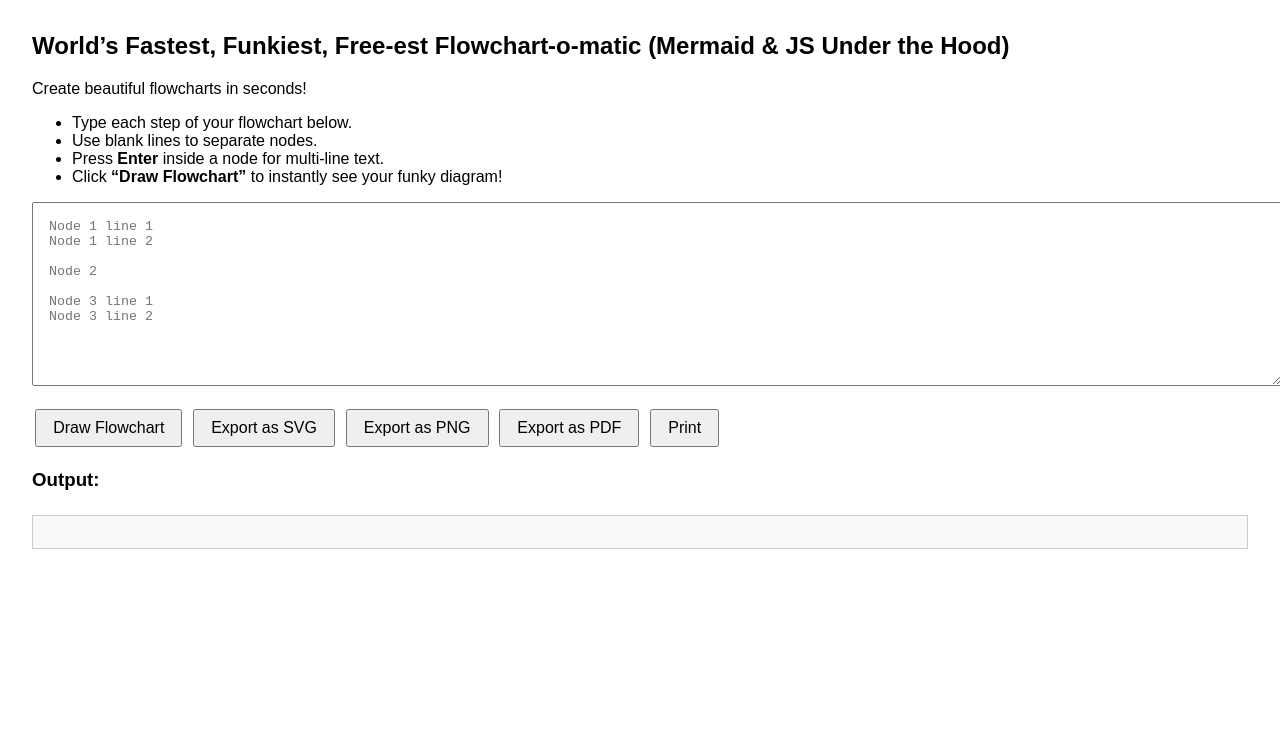
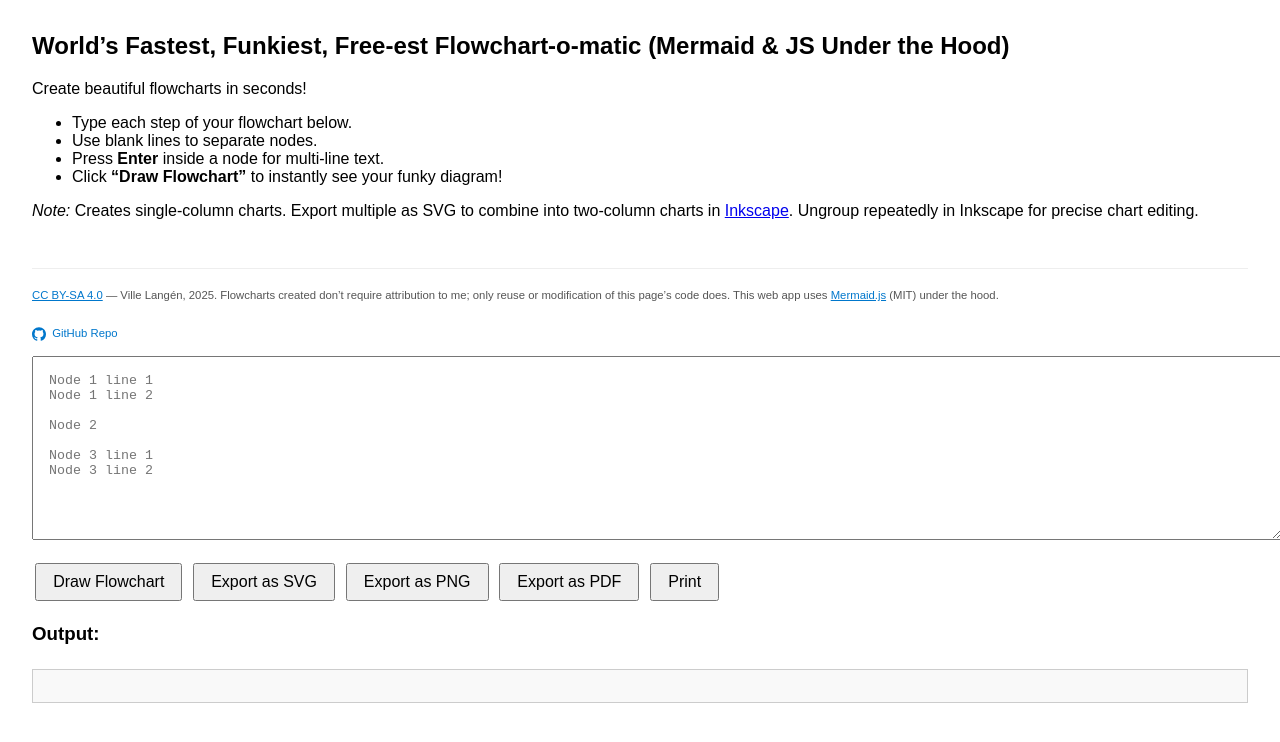
Before and after one commit to vljlangen/mermaid-js-flowchart, a plain HTML site: page index.html in a window 1280 px wide. Drawn offline with Linux system fonts and the light colour scheme.

Commit message:
Update footer: clarify attribution and separate GitHub link

```diff
--- a/index.html
+++ b/index.html
@@ -3,7 +3,7 @@
 <head>
 <meta charset="UTF-8">
 <meta name="viewport" content="width=device-width, initial-scale=1.0">
-<title>FlowchartWizard JS + Mermaid Invisible-X Padding</title>
+<title>Funky Flowcharts</title>
 
 <!-- Mermaid -->
 <script type="module">
@@ -93,6 +93,51 @@ button {
         <li>Press <strong>Enter</strong> inside a node for multi-line text.</li>
         <li>Click <strong>“Draw Flowchart”</strong> to instantly see your funky diagram!</li>
     </ul>
+
+     <p>
+         <em>Note:</em> Creates single-column charts. Export multiple as SVG to combine into two-column charts in <a href="https://inkscape.org/" target="_blank">Inkscape</a>. Ungroup repeatedly in Inkscape for precise chart editing.<br>
+
+     </p>
+     <style>
+        .footer-note {
+            font-size: 0.85rem;
+            color: #555;
+            line-height: 1.4;
+            margin-top: 3rem;
+            border-top: 1px solid #eee;
+            padding-top: 1rem;
+        }
+        .footer-note a {
+            color: #0077cc;
+        }
+        .footer-note a:hover {
+            text-decoration: underline;
+        }
+        </style>
+
+        <p class="footer-note">
+            <small>
+                <a href="https://creativecommons.org/licenses/by-sa/4.0/" target="_blank">CC BY-SA 4.0</a> &mdash; Ville Langén, 2025. Flowcharts created don’t require attribution to me; only reuse or modification of this page’s code does. This web app uses <a href="https://mermaid.js.org/" target="_blank">Mermaid.js</a> (MIT) under the hood.<br><br>
+                <a href="https://github.com/vljlangen/mermaid-js-flowchart" target="_blank" style="text-decoration:none;">
+                    <svg xmlns="http://www.w3.org/2000/svg" width="14" height="14" viewBox="0 0 24 24" fill="currentColor" style="vertical-align:middle;margin-right:3px;">
+                        <path d="M12 .297c-6.63 0-12 5.373-12 12 0 5.303 3.438 9.8 8.205 11.385.6.113.82-.258.82-.577
+                        0-.285-.01-1.04-.015-2.04-3.338.724-4.042-1.61-4.042-1.61-.546-1.387-1.333-1.757-1.333-1.757-1.089-.745.084-.73.084-.73
+                        1.205.084 1.84 1.236 1.84 1.236 1.07 1.835 2.809 1.305 3.495.998.108-.775.418-1.305.762-1.605-2.665-.3-5.466-1.332-5.466-5.931
+                        0-1.31.465-2.381 1.235-3.221-.135-.303-.54-1.523.105-3.176 0 0 1.005-.322 3.3 1.23a11.52
+                        11.52 0 0 1 3.003-.404c1.02.005 2.045.138 3.003.404 2.28-1.552 3.285-1.23 3.285-1.23.645
+                        1.653.24 2.873.12 3.176.765.84 1.23 1.911 1.23 3.221 0 4.61-2.805 5.625-5.475
+                        5.921.42.36.81 1.096.81 2.216 0 1.6-.015 2.89-.015 3.285 0 .315.21.69.825.57C20.565
+                        22.092 24 17.592 24 12.297c0-6.627-5.373-12-12-12"/>
+                    </svg>
+                    GitHub Repo
+                </a>
+            </small>
+        </p>
+
+
+
+
+
 <textarea id="flow-input" rows="10" placeholder="Node 1 line 1
 Node 1 line 2
 
```
Also changed, not shown: 2 other files.
